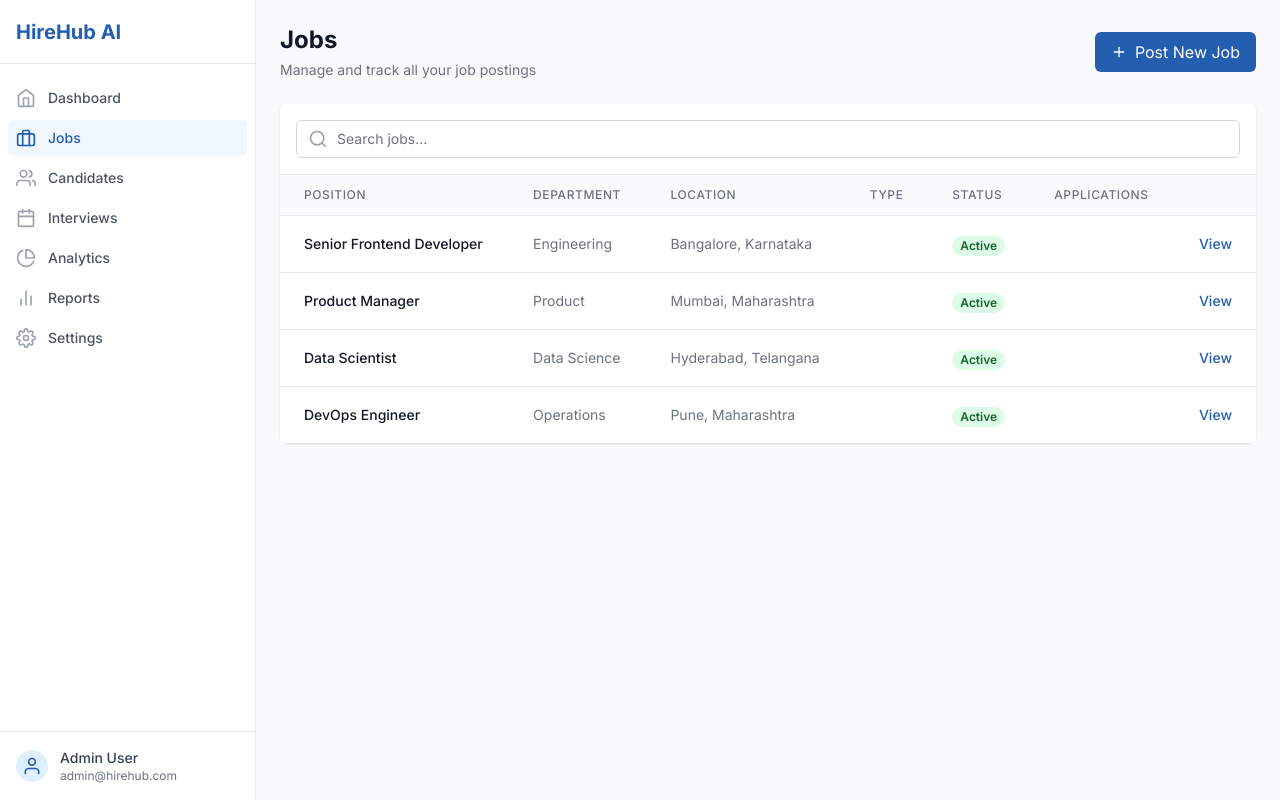
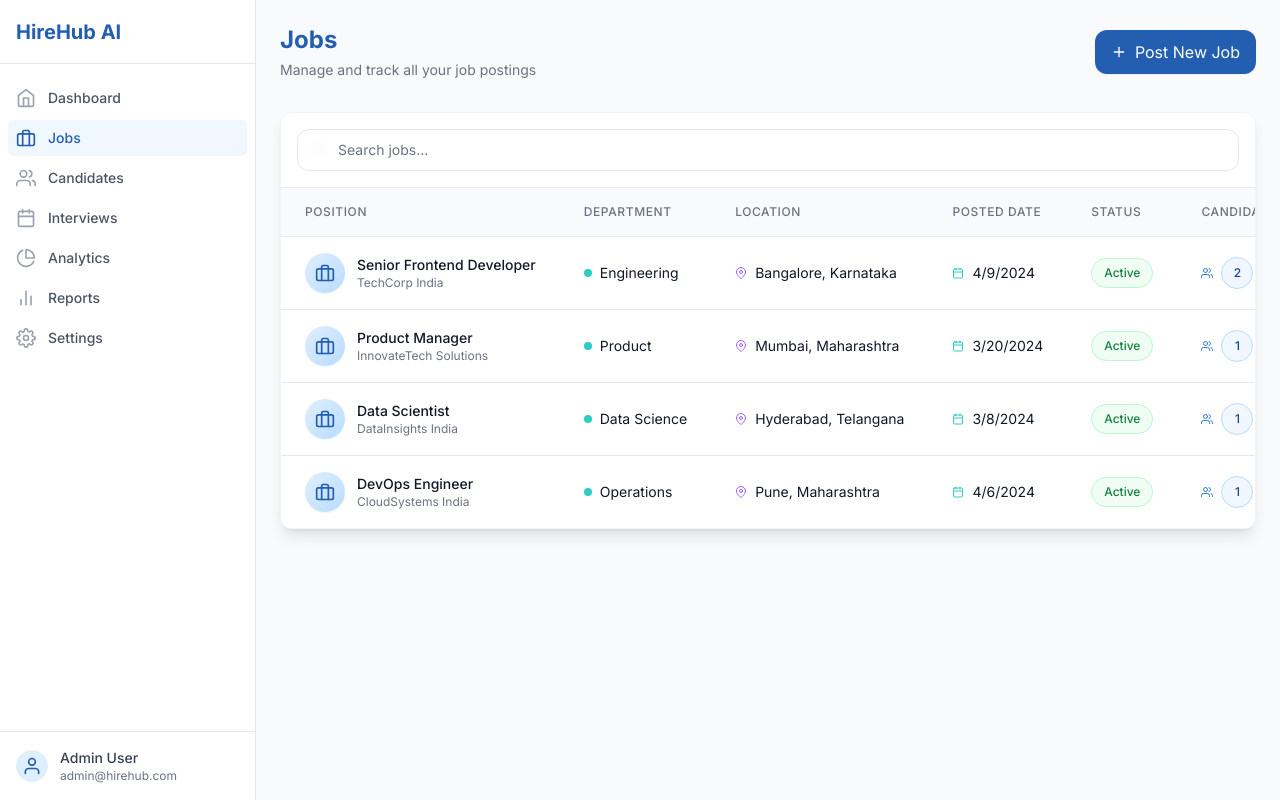
Before and after one commit to Heliodor99/hirehub-demo-app, a Next.js app: page /jobs in a window 1280 px wide. Built offline with nearby package versions, Linux system fonts and the light colour scheme.

Commit message:
Update application files

```diff
--- a/src/app/jobs/page.tsx
+++ b/src/app/jobs/page.tsx
@@ -1,12 +1,15 @@
 'use client';
 
-import { useState } from 'react';
+import { useState, useMemo } from 'react';
 import Link from 'next/link';
-import { FiPlus, FiSearch } from 'react-icons/fi';
+import { FiPlus, FiSearch, FiBriefcase, FiMapPin, FiUsers, FiCalendar } from 'react-icons/fi';
 import { jobs } from '@/data/jobs';
+import { candidates } from '@/data/candidates';
+import { useRouter } from 'next/navigation';
 
 export default function JobsPage() {
   const [searchQuery, setSearchQuery] = useState('');
+  const router = useRouter();
 
   const filteredJobs = jobs.filter(job =>
     job.title.toLowerCase().includes(searchQuery.toLowerCase()) ||
@@ -14,26 +17,49 @@ export default function JobsPage() {
     job.location.toLowerCase().includes(searchQuery.toLowerCase())
   );
 
+  // Calculate candidate counts for each job
+  const candidateCounts = useMemo(() => {
+    const counts = new Map<string, number>();
+
+    // Initialize all jobs with 0 counts
+    jobs.forEach(job => {
+      counts.set(job.id, 0);
+    });
+
+    // Count candidates for each job
+    candidates.forEach(candidate => {
+      if (candidate.jobId) {
+        counts.set(candidate.jobId, (counts.get(candidate.jobId) || 0) + 1);
+      }
+    });
+
+    return counts;
+  }, []);
+
+  const handleRowClick = (jobId: string) => {
+    router.push(`/jobs/${jobId}`);
+  };
+
   return (
     <div className="p-6">
       <div className="max-w-7xl mx-auto">
-        <div className="flex justify-between items-center mb-6">
+        <div className="flex justify-between items-center mb-8">
           <div>
-            <h1 className="text-2xl font-bold text-gray-900">Jobs</h1>
+            <h1 className="text-2xl font-bold text-primary-600">Jobs</h1>
             <p className="mt-1 text-sm text-gray-500">
               Manage and track all your job postings
             </p>
           </div>
           <Link
             href="/jobs/new"
-            className="bg-primary-600 hover:bg-primary-700 text-white px-4 py-2 rounded-md flex items-center gap-2"
+            className="bg-primary-600 hover:bg-primary-700 text-white px-4 py-2.5 rounded-xl shadow-sm flex items-center gap-2 transition-colors"
           >
             <FiPlus className="h-4 w-4" />
             Post New Job
           </Link>
         </div>
 
-        <div className="bg-white shadow rounded-lg">
+        <div className="bg-white/90 backdrop-blur-sm shadow-lg rounded-xl overflow-hidden border border-gray-100">
           <div className="p-4 border-b border-gray-200">
             <div className="relative">
               <div className="absolute inset-y-0 left-0 pl-3 flex items-center pointer-events-none">
@@ -41,7 +67,7 @@ export default function JobsPage() {
               </div>
               <input
                 type="text"
-                className="block w-full pl-10 pr-3 py-2 border border-gray-300 rounded-md leading-5 bg-white placeholder-gray-500 focus:outline-none focus:placeholder-gray-400 focus:ring-1 focus:ring-primary-500 focus:border-primary-500 sm:text-sm"
+                className="block w-full pl-10 pr-3 py-2.5 border border-gray-200 rounded-xl leading-5 bg-white/90 backdrop-blur-sm placeholder-gray-500 focus:outline-none focus:placeholder-gray-400 focus:ring-1 focus:ring-primary-500 focus:border-primary-500 sm:text-sm transition-colors"
                 placeholder="Search jobs..."
                 value={searchQuery}
                 onChange={(e) => setSearchQuery(e.target.value)}
@@ -53,69 +79,92 @@ export default function JobsPage() {
             <table className="min-w-full divide-y divide-gray-200">
               <thead className="bg-gray-50">
                 <tr>
-                  <th scope="col" className="px-6 py-3 text-left text-xs font-medium text-gray-500 uppercase tracking-wider">
+                  <th scope="col" className="px-6 py-4 text-left text-xs font-medium text-gray-500 uppercase tracking-wider">
                     Position
                   </th>
-                  <th scope="col" className="px-6 py-3 text-left text-xs font-medium text-gray-500 uppercase tracking-wider">
+                  <th scope="col" className="px-6 py-4 text-left text-xs font-medium text-gray-500 uppercase tracking-wider">
                     Department
                   </th>
-                  <th scope="col" className="px-6 py-3 text-left text-xs font-medium text-gray-500 uppercase tracking-wider">
+                  <th scope="col" className="px-6 py-4 text-left text-xs font-medium text-gray-500 uppercase tracking-wider">
                     Location
                   </th>
-                  <th scope="col" className="px-6 py-3 text-left text-xs font-medium text-gray-500 uppercase tracking-wider">
-                    Type
+                  <th scope="col" className="px-6 py-4 text-left text-xs font-medium text-gray-500 uppercase tracking-wider">
+                    Posted Date
                   </th>
-                  <th scope="col" className="px-6 py-3 text-left text-xs font-medium text-gray-500 uppercase tracking-wider">
+                  <th scope="col" className="px-6 py-4 text-left text-xs font-medium text-gray-500 uppercase tracking-wider">
                     Status
                   </th>
-                  <th scope="col" className="px-6 py-3 text-left text-xs font-medium text-gray-500 uppercase tracking-wider">
-                    Applications
-                  </th>
-                  <th scope="col" className="relative px-6 py-3">
-                    <span className="sr-only">Actions</span>
+                  <th scope="col" className="px-6 py-4 text-left text-xs font-medium text-gray-500 uppercase tracking-wider">
+                    Candidates
                   </th>
                 </tr>
               </thead>
-              <tbody className="bg-white divide-y divide-gray-200">
+              <tbody className="bg-white/80 divide-y divide-gray-200">
                 {filteredJobs.map((job) => (
-                  <tr key={job.id} className="hover:bg-gray-50">
+                  <tr
+                    key={job.id}
+                    className="hover:bg-gray-50 cursor-pointer transition-colors"
+                    onClick={() => handleRowClick(job.id)}
+                  >
                     <td className="px-6 py-4 whitespace-nowrap">
-                      <div className="text-sm font-medium text-gray-900">{job.title}</div>
+                      <div className="flex items-center space-x-3">
+                        <div className="flex-shrink-0 h-10 w-10 rounded-full bg-gradient-to-br from-primary-100 to-primary-200 flex items-center justify-center shadow-sm">
+                          <FiBriefcase className="h-5 w-5 text-primary-600" />
+                        </div>
+                        <div>
+                          <div className="text-sm font-medium text-gray-900 hover:text-primary-600 transition-colors">
+                            {job.title}
+                          </div>
+                          <div className="text-xs text-gray-500">{job.company}</div>
+                        </div>
+                      </div>
                     </td>
                     <td className="px-6 py-4 whitespace-nowrap">
-                      <div className="text-sm text-gray-500">{job.department}</div>
+                      <div className="text-sm text-gray-900 flex items-center">
+                        <span className="w-2 h-2 rounded-full bg-secondary-500 mr-2"></span>
+                        {job.department}
+                      </div>
                     </td>
                     <td className="px-6 py-4 whitespace-nowrap">
-                      <div className="text-sm text-gray-500">{job.location}</div>
+                      <div className="text-sm text-gray-900 flex items-center">
+                        <FiMapPin className="mr-2 h-3 w-3 text-accent-500" />
+                        {job.location}
+                      </div>
                     </td>
                     <td className="px-6 py-4 whitespace-nowrap">
-                      <div className="text-sm text-gray-500">{job.type}</div>
+                      <div className="text-sm text-gray-900 flex items-center">
+                        <FiCalendar className="mr-2 h-3 w-3 text-secondary-500" />
+                        {new Date(job.postedDate).toLocaleDateString()}
+                      </div>
                     </td>
                     <td className="px-6 py-4 whitespace-nowrap">
-                      <span className={`px-2 inline-flex text-xs leading-5 font-semibold rounded-full ${
-                        job.status === 'Active' ? 'bg-green-100 text-green-800' :
-                        job.status === 'On Hold' ? 'bg-yellow-100 text-yellow-800' :
-                        'bg-red-100 text-red-800'
+                      <span className={`px-3 py-1 inline-flex text-xs leading-5 font-medium rounded-full border ${
+                        job.status === 'Active' ? 'bg-green-50 text-green-700 border-green-200' :
+                        job.status === 'Draft' ? 'bg-yellow-50 text-yellow-700 border-yellow-200' :
+                        'bg-gray-50 text-gray-600 border-gray-200'
                       }`}>
                         {job.status}
                       </span>
                     </td>
-                    <td className="px-6 py-4 whitespace-nowrap text-sm text-gray-500">
-                      {job.applications}
-                    </td>
-                    <td className="px-6 py-4 whitespace-nowrap text-right text-sm font-medium">
-                      <Link
-                        href={`/jobs/${job.id}`}
-                        className="text-primary-600 hover:text-primary-900"
-                      >
-                        View
-                      </Link>
+                    <td className="px-6 py-4 whitespace-nowrap">
+                      <div className="flex items-center text-sm text-gray-900">
+                        <FiUsers className="mr-2 h-3 w-3 text-primary-500" />
+                        <div className="flex items-center justify-center h-8 w-8 text-xs font-medium rounded-full bg-primary-50 text-primary-700 border border-primary-200">
+                          {candidateCounts.get(job.id) || 0}
+                        </div>
+                      </div>
                     </td>
                   </tr>
                 ))}
               </tbody>
             </table>
           </div>
+
+          {filteredJobs.length === 0 && (
+            <div className="text-center py-12">
+              <p className="text-gray-500">No jobs found matching your search criteria.</p>
+            </div>
+          )}
         </div>
       </div>
     </div>
```
